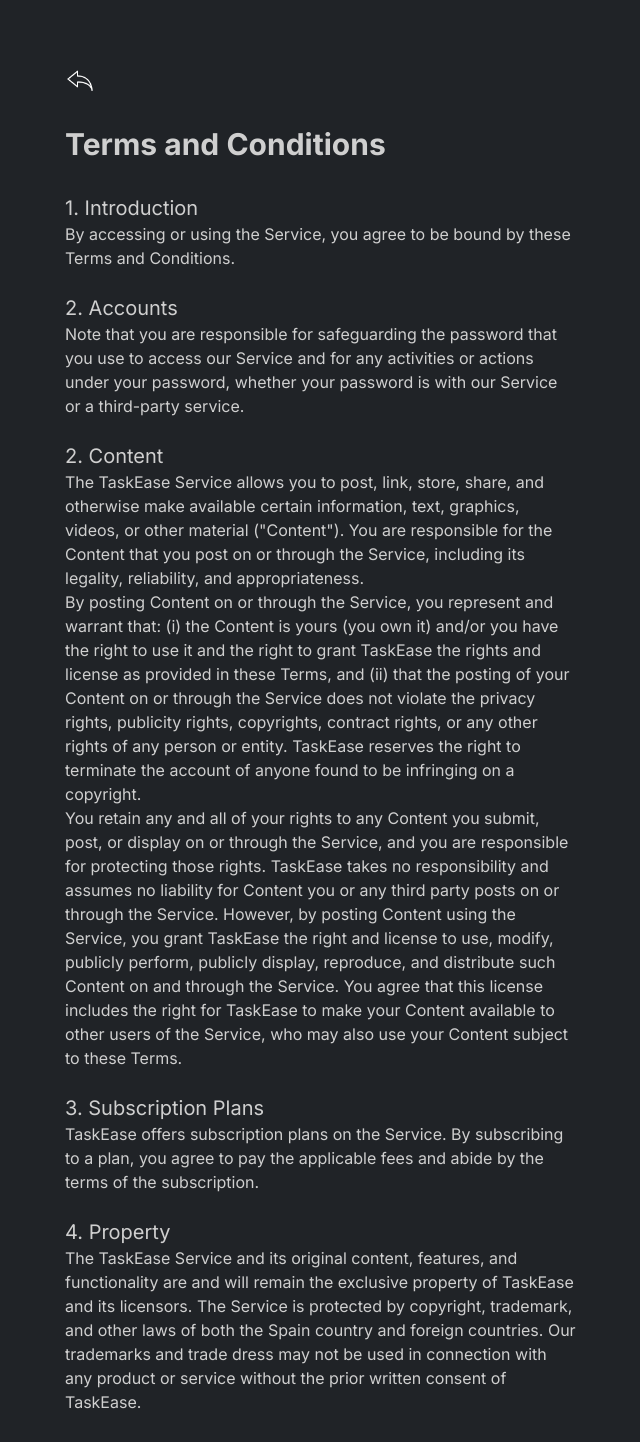
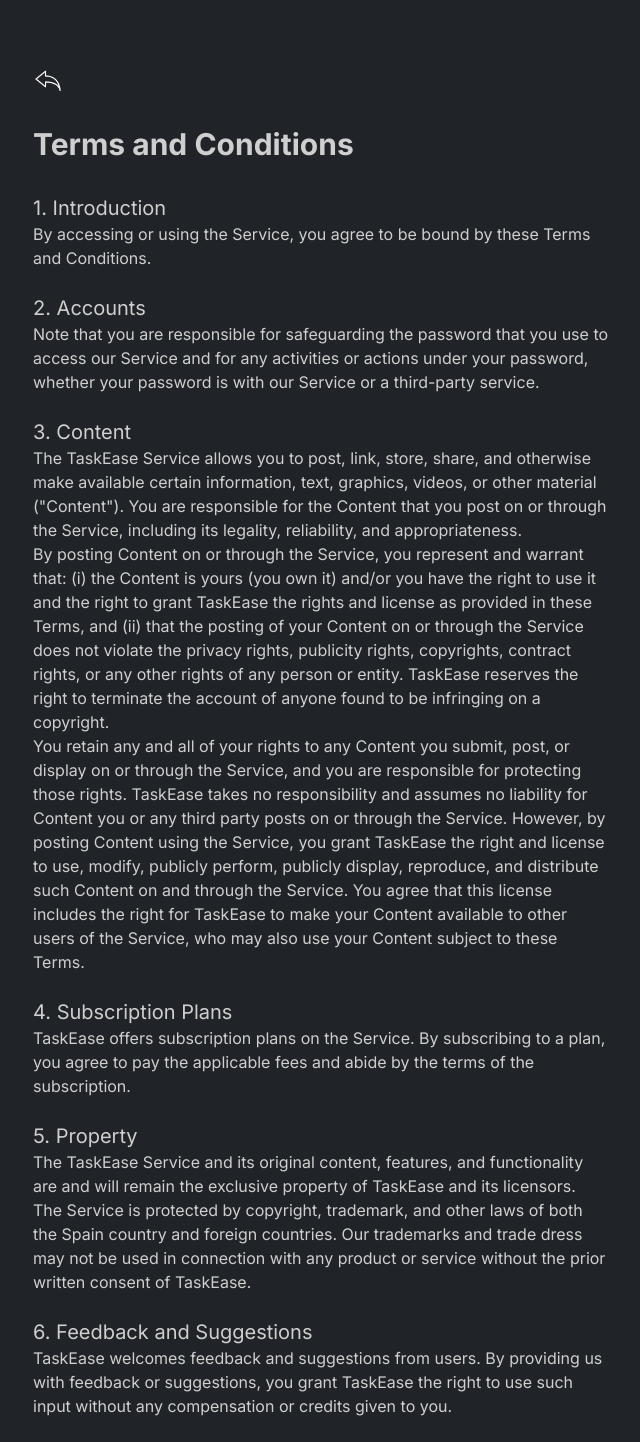
Before and after one commit to AntoniBLopez/LernenSieMitBelu, a Next.js app: page /legal/tos in a window 1280 px wide. Shown: the top 1442 px of the page, without its empty margins (319-959 px from the left). Built offline with nearby package versions, Linux system fonts and the light colour scheme.

Commit message:
legal: bugs  fixed

```diff
--- a/app/legal/privacy/page.tsx
+++ b/app/legal/privacy/page.tsx
@@ -6,7 +6,8 @@
 
   return (
     <div className="w-full h-full bg-bluishBlackColor">
-      <section className="flex flex-col gap-8 mx-[30%] py-16">
+      <div className="w-full h-full px-6">
+      <section className="flex flex-col gap-8 max-w-xl mx-auto py-16">
         <Link href={"/"} className="w-fit">
           <Image
             src="/icons/whiteBackArrow.png"
@@ -46,6 +47,8 @@
           <div className="text-sm">legal@taskease.click</div>
         </div>
       </section>
+      </div>
+
     </div>
   )
 }
--- a/app/legal/tos/page.tsx
+++ b/app/legal/tos/page.tsx
@@ -4,7 +4,8 @@
 export default function ToS() {
   return (
     <div className="w-full h-full bg-bluishBlackColor">
-      <section className="flex flex-col gap-8 mx-[30%] py-16">
+      <div className="w-full h-full px-6">
+        <section className="flex flex-col gap-8 max-w-xl mx-auto py-16">
           <Link href={"/"} className="w-fit">
             <Image
               src="/icons/whiteBackArrow.png"
@@ -26,7 +27,7 @@
             <br />
             <br />
 
-          <h3 className="text-xl">2. Content</h3>
+            <h3 className="text-xl">3. Content</h3>
 
             The TaskEase Service allows you to post, link, store, share, and otherwise make available certain information, text, graphics, videos, or other material (&quot;Content&quot;). You are responsible for the Content that you post on or through the Service, including its legality, reliability, and appropriateness.
             <br />
@@ -38,25 +39,25 @@
             <br />
             <br />
 
-          <h3 className="text-xl">3. Subscription Plans</h3>
+            <h3 className="text-xl">4. Subscription Plans</h3>
 
             TaskEase offers subscription plans on the Service. By subscribing to a plan, you agree to pay the applicable fees and abide by the terms of the subscription.
             <br />
             <br />
 
-          <h3 className="text-xl">4. Property</h3>
+            <h3 className="text-xl">5. Property</h3>
 
             The TaskEase Service and its original content, features, and functionality are and will remain the exclusive property of TaskEase and its licensors. The Service is protected by copyright, trademark, and other laws of both the Spain country and foreign countries. Our trademarks and trade dress may not be used in connection with any product or service without the prior written consent of TaskEase.
 
             <br />
             <br />
-          <h3 className="text-xl">5. Feedback and Suggestions</h3>
+            <h3 className="text-xl">6. Feedback and Suggestions</h3>
 
             TaskEase welcomes feedback and suggestions from users. By providing us with feedback or suggestions, you grant TaskEase the right to use such input without any compensation or credits given to you.
             <br />
             <br />
 
-          <h3 className="text-xl">6. Changes to Terms</h3>
+            <h3 className="text-xl">7. Changes to Terms</h3>
 
             TaskEase reserves the right, at its sole discretion, to modify or replace these Terms at any time. If a revision is material, TaskEase will try to provide at least 30 days&apos; notice prior to any new terms taking effect. What constitutes a material change will be determined at TaskEase&apos;s sole discretion.
             <br />
@@ -75,5 +76,6 @@
           </div>
         </section>
       </div>
+    </div>
   )
 }
--- a/tailwind.config.ts
+++ b/tailwind.config.ts
@@ -25,7 +25,12 @@
         'bluishBlackColor': '#202327', // bluish black claro | Probar si contrasta mejor este con el azul o el black claro
         'black2Color': '#171717', // black oscuro
         'bluishSelectedColor': '#031018',
-      }
+      },
+      spacing: {
+        desktop: '8rem',
+        tablet: '6rem',
+        mobile: '4rem',
+      },
     },
   },
   plugins: [],
```
Also changed, not shown: public/icons/blueBackArrowFullfiled.png (deleted). Lines whose indentation alone changed are shown as unchanged.
